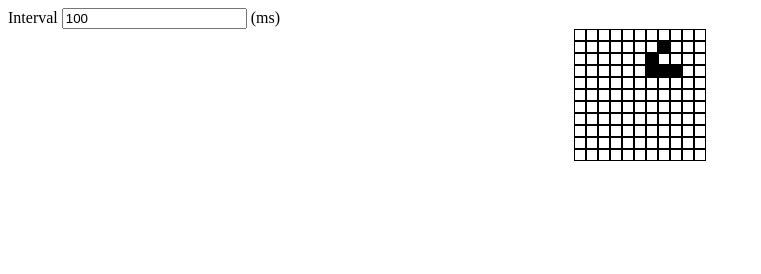
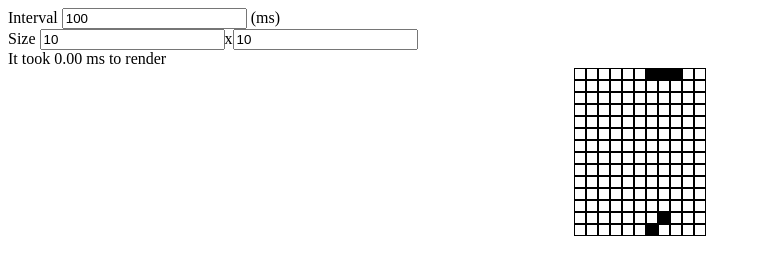
Before and after one commit to ilyaivanov/GameOfLifes, a website: page app/vanilla/index.html in a window 1280 px wide. Shown: the whole page, without its empty margins (0-761 px from the left). Drawn offline with nearby package versions, Linux system fonts and the light colour scheme.

Commit message:
Ability to display non-square boards

```diff
--- a/app/core/core.js
+++ b/app/core/core.js
@@ -19,14 +19,15 @@ function getNextBoard(board) {
 
 function getNeightboursCount(board, row, column) {
     var length = board.length;
+    var rowLength = board[row].length;
     var neighbours =
-        board[getLowerIndex(row, length)][getLowerIndex(column, length)] +
-        board[getLowerIndex(row, length)][getUpperIndex(column, length)] +
+        board[getLowerIndex(row, length)][getLowerIndex(column, rowLength)] +
+        board[getLowerIndex(row, length)][getUpperIndex(column, rowLength)] +
         board[getLowerIndex(row, length)][column] +
-        board[row][getLowerIndex(column, length)] +
-        board[row][getUpperIndex(column, length)] +
-        board[getUpperIndex(row, length)][getLowerIndex(column, length)] +
-        board[getUpperIndex(row, length)][getUpperIndex(column, length)] +
+        board[row][getLowerIndex(column, rowLength)] +
+        board[row][getUpperIndex(column, rowLength)] +
+        board[getUpperIndex(row, length)][getLowerIndex(column, rowLength)] +
+        board[getUpperIndex(row, length)][getUpperIndex(column, rowLength)] +
         board[getUpperIndex(row, length)][column];
     return neighbours;
 }
--- a/app/vanilla/game.js
+++ b/app/vanilla/game.js
@@ -2,6 +2,9 @@ var board = [
     [0, 0, 0, 0, 0, 0, 0, 0, 1, 0, 0],
     [0, 0, 0, 0, 0, 0, 0, 0, 1, 0, 1],
     [0, 0, 0, 0, 0, 0, 0, 0, 1, 1, 0],
+    [0, 0, 0, 0, 0, 0, 0, 0, 0, 0, 0],
+    [0, 0, 0, 0, 0, 0, 0, 0, 0, 0, 0],
+    [0, 0, 0, 0, 0, 0, 0, 0, 0, 0, 0],
     [0, 0, 0, 0, 0, 0, 0, 0, 0, 0, 0],
     [0, 0, 0, 0, 0, 0, 0, 0, 0, 0, 0],
     [0, 0, 0, 0, 0, 0, 0, 0, 0, 0, 0],
@@ -20,7 +23,6 @@ function setBoard(boxElement) {
     view.render(board, boxElement);
 }
 
-
 $(function () {
 
     var boxElement = $("#box");
@@ -37,7 +39,9 @@ $(function () {
         }
 
         refreshIntervalId = setInterval(function () {
+            var now = performance.now();
             setBoard(boxElement);
+            $('#frameRate').text((performance.now() - now).toFixed(2));
         }, intervalInputElement.val());
     }
 
--- a/app/vanilla/index.html
+++ b/app/vanilla/index.html
@@ -7,11 +7,15 @@
 </head>
 <body>
 <div>
-    Interval <input id="internalInput" type="number" value="100"> (ms)
+    Interval <input id="internalInput" type="number" value="100"> (ms) <br>
+    Size <input type="text" value="10">x<input type="text" value="10">
+    <br>
+    It took <span id="frameRate"></span> ms to render
 </div>
 <div id="box">
 
 </div>
+
 <script src="../../node_modules/jquery/dist/jquery.js"></script>
 <script src="../core/core.js"></script>
 <script src="view.js"></script>
--- a/app/vanilla/view.js
+++ b/app/vanilla/view.js
@@ -6,7 +6,7 @@ var view = (function () {
         }
 
         function appendRow(row, element) {
-            for (var i = 0; i < board.length; i++) {
+            for (var i = 0; i < row.length; i++) {
                 var newCell = document.createElement('div');
                 var className = "cell";
                 if (row[i])
--- a/wallaby.js
+++ b/wallaby.js
@@ -4,6 +4,7 @@ module.exports = function (wallaby) {
     return {
         "files": [
             "app/**/*.js",
+            "!app/**/*game.js",
             "!app/**/*spec.js"
         ],
         "tests": [
```
Also changed, not shown: app/core/core.spec.js (+14 -0 lines).
